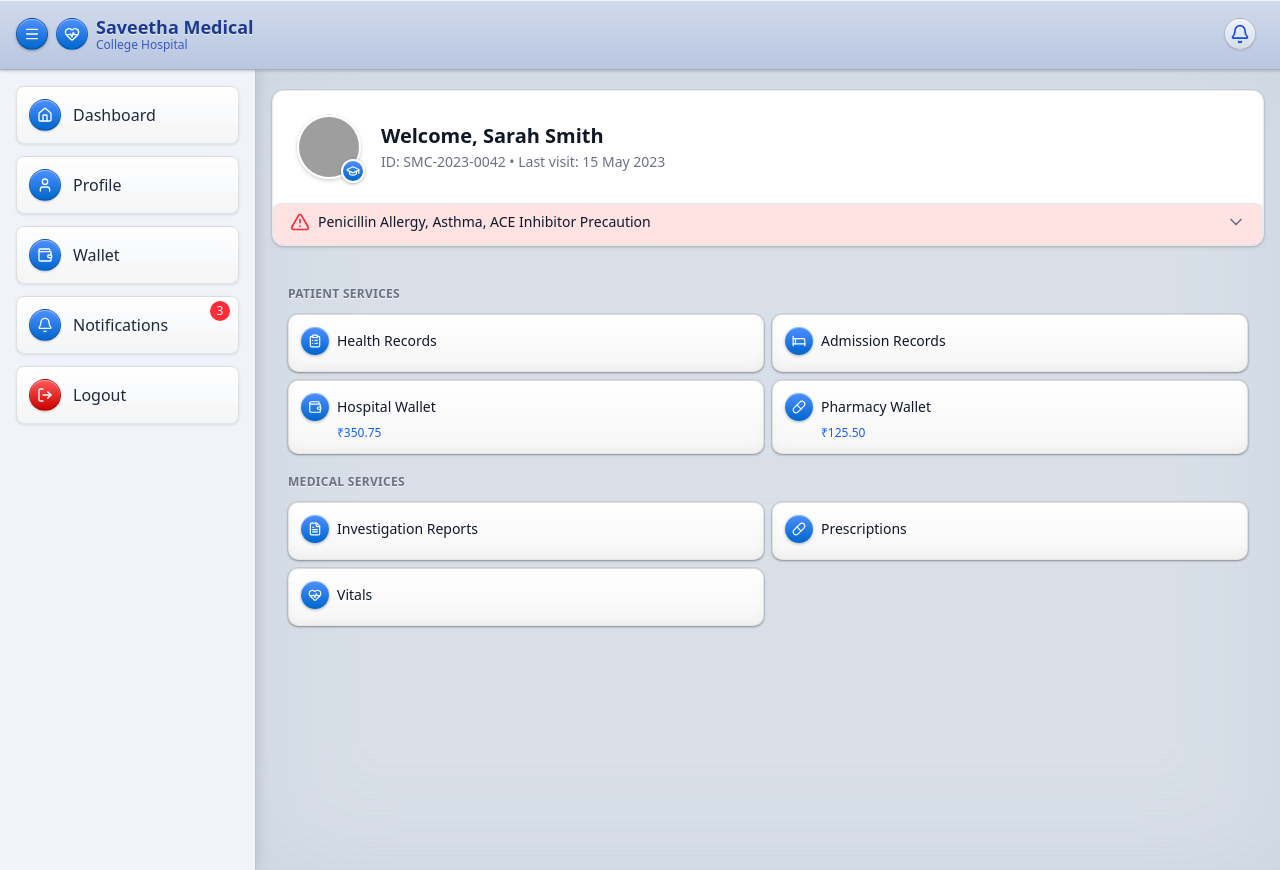
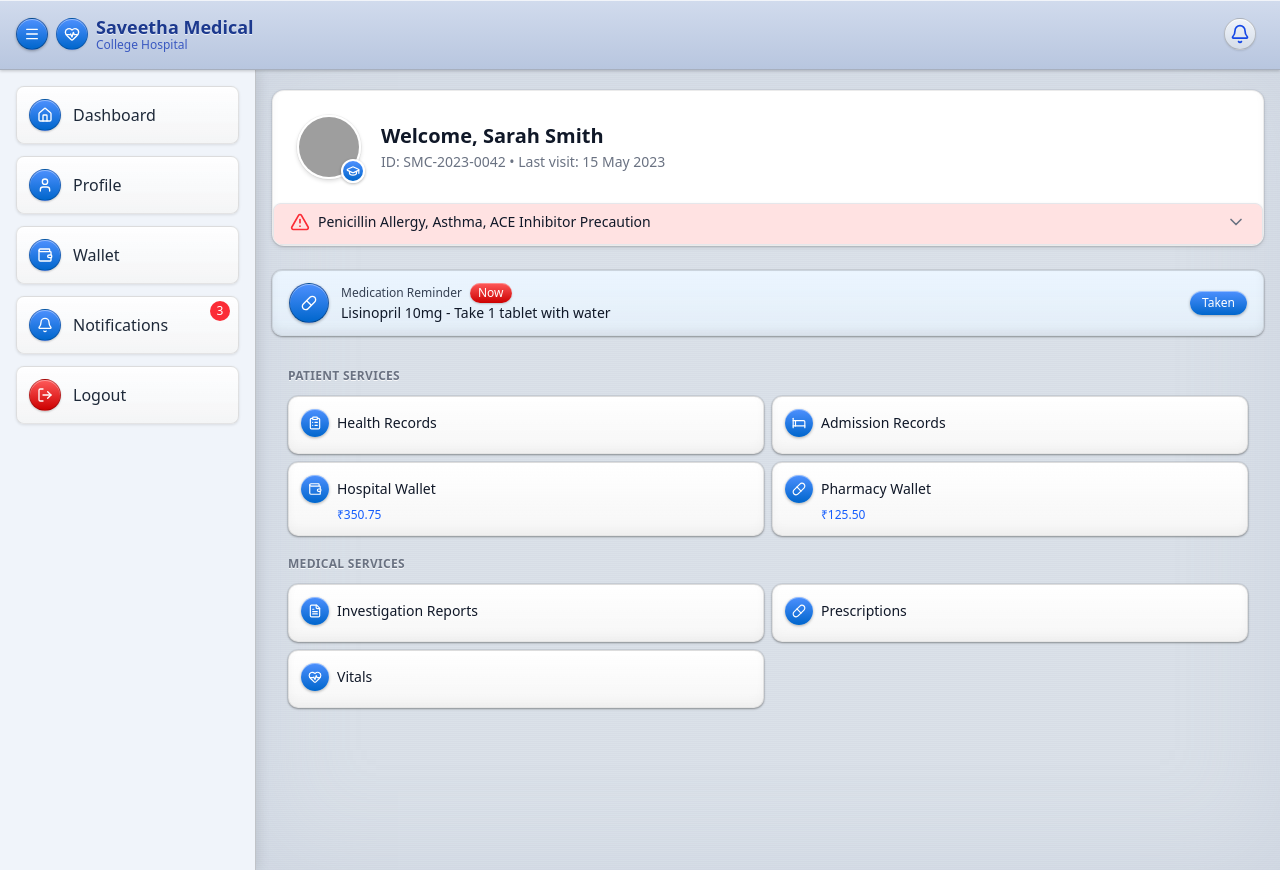
Before and after one commit to Mukunthan-A-R/simats-medical-client, a React (Vite) app: page /patient/dashboard/1 in a window 1280 px wide. Built offline with nearby package versions, Linux system fonts and the light colour scheme; grey boxes are pictures that could not be loaded.

Commit message:
refactoring patient dashbord notification

```diff
--- a/src/components/patient/PatientDashboardNotification.jsx
+++ b/src/components/patient/PatientDashboardNotification.jsx
@@ -5,7 +5,7 @@
 const PatientDashboardNotification = () => {
   return (
     <div
-      className="overflow-hidden mb-4"
+      className="mb-3 sm:mb-4 w-full mx-auto"
       style={{
         backgroundColor: "rgba(235,245,255,0.9)",
         borderRadius: "10px",
@@ -16,10 +16,11 @@
           "linear-gradient(to bottom, rgba(235,245,255,0.9), rgba(225,235,245,0.8))",
       }}
     >
-      <div className="px-2 sm:px-4 py-3 flex justify-between items-center">
+      <div className="px-2 sm:px-4 py-2 sm:py-3 flex justify-between items-center gap-2 sm:gap-3">
+        {/* Left Section */}
         <div className="flex items-center min-w-0 flex-1">
           <div
-            className={`w-10 h-10 rounded-full flex items-center justify-center mr-3 ${aquaButtonStyle} ${aquaGlossEffect}`}
+            className={`w-8 h-8 sm:w-10 sm:h-10 rounded-full flex items-center justify-center mr-2 sm:mr-3 ${aquaButtonStyle} ${aquaGlossEffect}`}
             style={{
               background: "linear-gradient(to bottom, #4d90fe, #0066cc)",
               boxShadow:
@@ -27,13 +28,16 @@
               border: "1px solid rgba(0,0,0,0.3)",
             }}
           >
-            <PillIcon size={16} className="text-white" />
+            <PillIcon size={14} className="text-white sm:size-[16px]" />
           </div>
+
           <div className="min-w-0">
-            <div className="flex items-center">
-              <p className="text-xs text-gray-700">Medication Reminder</p>
+            <div className="flex items-center flex-wrap sm:flex-nowrap">
+              <p className="text-[10px] sm:text-xs text-gray-700">
+                Medication Reminder
+              </p>
               <span
-                className="ml-2 text-xs px-2 py-0.5 rounded-full text-white"
+                className="ml-1 sm:ml-2 text-[10px] sm:text-xs px-1.5 sm:px-2 py-0.5 rounded-full text-white mt-1 sm:mt-0"
                 style={{
                   background: "linear-gradient(to bottom, #ff5a5a, #cc0000)",
                   boxShadow:
@@ -43,19 +47,20 @@
                 Now
               </span>
             </div>
-            <p className="text-sm font-medium text-gray-900 truncate">
+            <p className="text-[12px] sm:text-sm font-medium text-gray-900 truncate">
               Lisinopril 10mg - Take 1 tablet with water
             </p>
           </div>
         </div>
+
+        {/* Right Section (Button) */}
         <button
-          className={`text-xs px-3 py-1  rounded-full text-white font-medium ml-2 ${aquaButtonStyle} ${aquaGlossEffect}`}
-          //   onClick={handleMarkAsTaken}
+          className={`text-[11px] sm:text-xs px-2 sm:px-3 py-0.5 sm:py-1 rounded-full text-white font-medium ml-1 sm:ml-2 ${aquaButtonStyle} ${aquaGlossEffect}`}
           style={{
             background: "linear-gradient(to bottom, #4d90fe, #0066cc)",
             boxShadow:
               "0 1px 3px rgba(0,0,0,0.3), inset 0 1px 0 rgba(255,255,255,0.4)",
-            minWidth: "60px",
+            minWidth: "50px",
           }}
         >
           Taken
--- a/src/pages/patient/PatientDashboard.jsx
+++ b/src/pages/patient/PatientDashboard.jsx
@@ -11,7 +11,7 @@
   return (
     <div className="px-2 sm:px-4 py-2 sm:py-5 max-w-6xl mx-auto">
       <PatientDashboardProfile></PatientDashboardProfile>
-      {/* <PatientDashboardNotification></PatientDashboardNotification> */}
+      <PatientDashboardNotification></PatientDashboardNotification>
       <PatientDashboardServices
         onNavigate={(path) => console.log("Navigate to:", path)}
         patientId={123}
```
